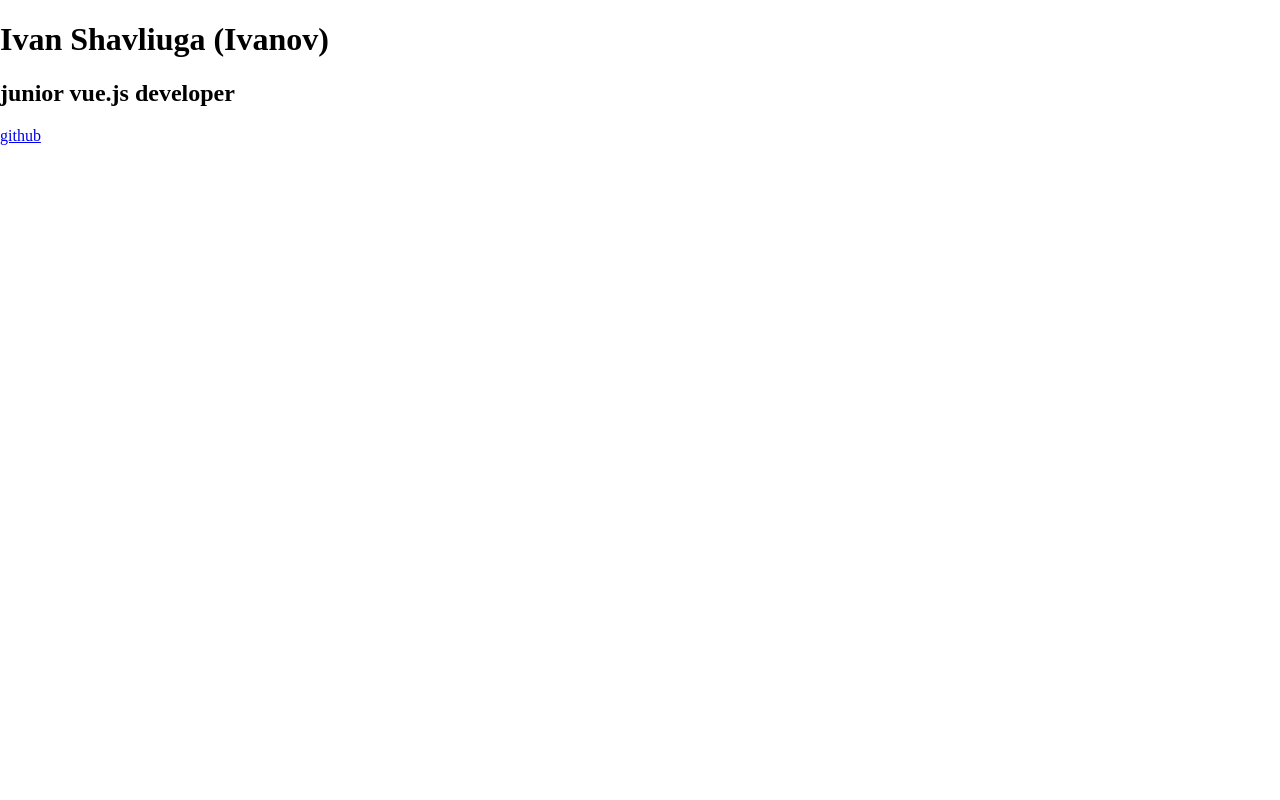
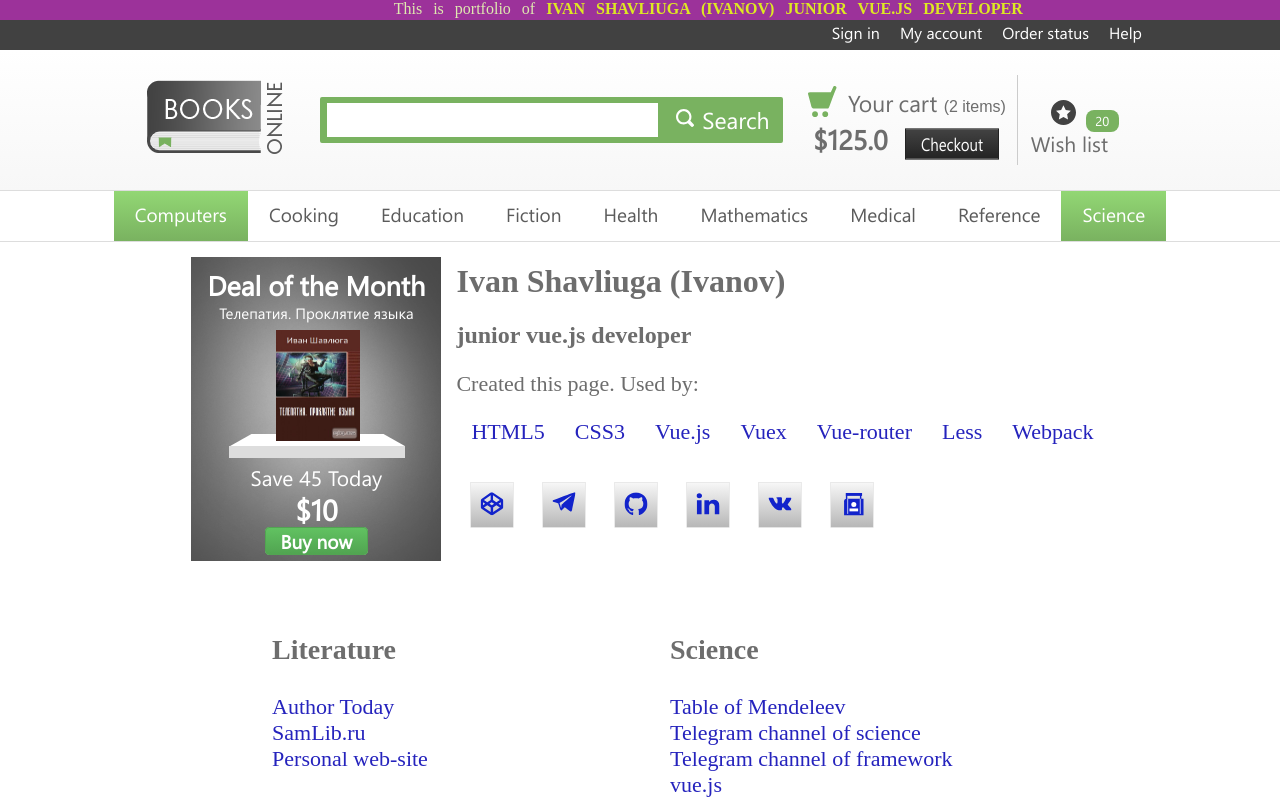
Before and after one commit to IvanShavliuga/booksshop, a Vue app: page /about in a window 1280 px wide. Shown: the top 800 px of the page. Built offline with nearby package versions, Linux system fonts and the light colour scheme.

Commit message:
about | full layout page

```diff
--- a/src/views/About.vue
+++ b/src/views/About.vue
@@ -1,9 +1,156 @@
 <template>
   <div class="about">
-    <h1 class="about__title">Ivan Shavliuga (Ivanov)</h1>
-    <h2 class="about__prof">junior vue.js developer</h2>
-    <p class="about__link">
-      <a class="about__link-git" href="https://ivanshavliuga.github.io">github</a>
-    </p>
+    <Hello/>
+    <Header/>
+    <div class="about__wrapper about__flex">
+      <div class="about__promo">
+        <Promo :book="promo"/>
+      </div>
+      <div class="about__info">
+        <h1 class="about__title">Ivan Shavliuga (Ivanov)</h1>
+        <h2 class="about__prof">junior vue.js developer</h2>
+        <p class="about__desc">Created this page. Used by:
+          <ul class="about__skills">
+            <li class="about__skills-item">HTML5</li>
+            <li class="about__skills-item">CSS3</li>
+            <li class="about__skills-item">Vue.js</li>
+            <li class="about__skills-item">Vuex</li>
+            <li class="about__skills-item">Vue-router</li>
+            <li class="about__skills-item">Less</li>
+            <li class="about__skills-item">Webpack</li>
+          </ul>
+        </p>
+        <Iconlist/>
+      </div>
+    </div>
+    <div class="about__wrapper about__flex">
+      <article class="about__links">
+        <h3 class="about__links-title">Literature</h3>
+        <ul class="about__links-list">
+          <li class="about__links-item">
+            <a class="about__links-href"
+              href="https://author.today/u/ischavliuga/works">
+              Author Today
+            </a>
+          </li>
+          <li class="about__links-item">
+            <a class="about__links-href"
+              href="https://samlib.ru/i/iwan_sergeewich_shawljuga/">
+              SamLib.ru
+            </a>
+          </li>
+          <li class="about__links-item">
+            <a class="about__links-href"
+              href="https://isschavliuga.ucoz.net">
+              Personal web-site
+            </a>
+          </li>
+        </ul>
+      </article>
+      <article class="about__links">
+        <h3 class="about__links-title">Science</h3>
+        <ul class="about__links-list">
+          <li class="about__links-item">
+            <a class="about__links-href"
+              href="https://mendel-info.usite.pro">
+              Table of Mendeleev
+            </a>
+          </li>
+          <li class="about__links-item">
+            <a class="about__links-href"
+              href="https://t.me/mendelinfo">
+              Telegram channel of science
+            </a>
+          </li>
+          <li class="about__links-item">
+            <a class="about__links-href"
+              href="https://www.t.me/vuejscodesru">
+              Telegram channel of framework vue.js
+            </a>
+          </li>
+        </ul>
+      </article>
+    </div>
+    <Footer/>
   </div>
 </template>
+<script>
+// @ is an alias hto /src
+import Header from '@/components/Header.vue'
+import Hello from '@/components/HelloWorld.vue'
+import Iconlist from '@/components/icons/Iconlist.vue'
+import Promo from '@/components/Promo.vue'
+import Footer from '@/components/Footer.vue'
+
+export default {
+  name: 'Home',
+  components: {
+    Header,
+    Hello,
+    Iconlist,
+    Promo,
+    Footer
+  },
+  data () {
+    return {
+      promo: {
+        img: '/img/telepat.jpg',
+        title: 'Телепатия. Проклятие языка',
+        author: 'Иван Шавлюга',
+        price: 10,
+        sale: 45
+      }
+    }
+  }
+}
+</script>
+<style scoped lang="less">
+@import '../assets/css/style.less';
+
+.about {
+  &__wrapper {
+    .wrapper();
+  }
+  &__flex {
+    display: flex;
+    justify-content: center;
+  }
+  &__empty {
+    height: 400px;
+  }
+  &__links {
+    width: 33%;
+    padding: 15px;
+    margin: 15px;
+    &-href {
+      color: #2523bd;
+      font-size: 22px;
+      text-decoration: none;
+    }
+    &-title {
+      font-size: 28px;
+      color: @colform;
+    }
+  }
+  &__title, &__prof, &__desc {
+    color: @colform;
+  }
+  &__desc {
+    font-size: 22px;
+  }
+  &__skills {
+    &-item {
+      display: inline;
+      padding: 0 15px;
+      color: #2523bd;
+      font-size: 22px;
+    }
+  }
+  &__info {
+    width: auto;
+  }
+  &__promo {
+    margin-left: 20px;
+  }
+}
+</style>
```
